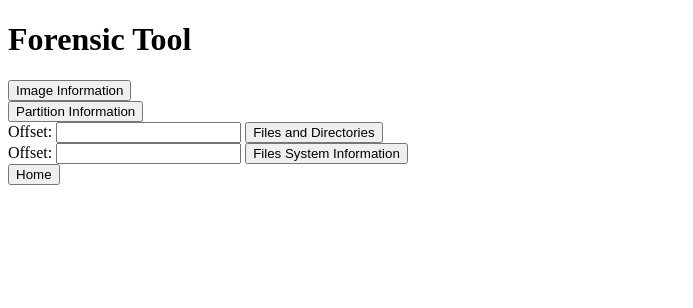
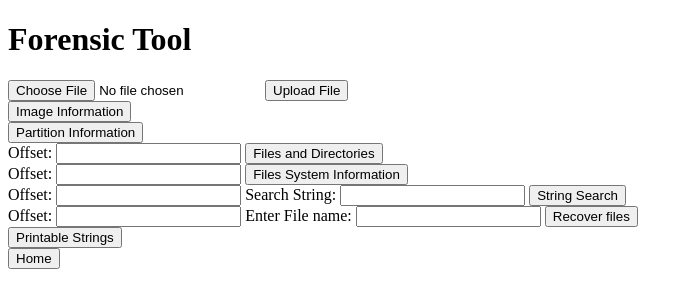
Before and after one commit to mahikagup10/ForensicFramework-CapstoneProject, a Flask app: page / in a window 1280 px wide. Shown: the top 308 px of the page, without its empty margins (0-693 px from the left). Run offline with Flask 3, Linux system fonts and the light colour scheme.

Commit message:
Add files via upload
updated index.html

```diff
--- a/templates/index.html
+++ b/templates/index.html
@@ -7,10 +7,23 @@
 </head>
 <body>
     <h1>Forensic Tool</h1>
+
+    <form id="file-upload-form" action="/home" method="POST" enctype="multipart/form-data">
+     	<input type="file" name="file" accept=".dd, .raw">
+        <button type="submit" id="file-upload-button">Upload File</button>
+    </form>
+
+    <!-- Banner to show file upload confirmation -->
+    <div id="upload-banner" style="display: none;">
+        File uploaded successfully!
+    </div>
+
+
     <form id="image-info-form" action="/execute" method="POST">
         <input type="hidden" name="action" value="img_stat">
         <button type="submit" id="image-info-button">Image Information</button>
     </form>
+
 
     <form id="partition-info-form" action="/execute" method="POST">
         <input type="hidden" name="action" value="mmls">
@@ -31,6 +44,28 @@
 	    <button type="submit" id="fsstat-button">Files System Information</button>
     </form>
 
+    <form id="stringsearch-form" action="/execute" method="POST">
+	    <input type="hidden" name="action" value="stringsearch">
+	    <label for="offset">Offset:</label>
+	    <input type="text" id="offset" name="offset" required>
+	    <label for="searchString">Search String:</label>
+	    <input type="text" id="searchString" name="searchString" required>
+	    <button type="submit" id="stringsearch-button">String Search</button>
+    </form>
+     <form id="recover-form" action="/execute" method="POST">
+	    <input type="hidden" name="action" value="recover">
+	    <label for="offset">Offset:</label>
+	    <input type="text" id="offset" name="offset" required>
+	    <label for="dire">Enter File name:</label>
+	    <input type="text" id="dire" name="dire" required>
+	    <button type="submit" id="recover-button">Recover files</button>
+    </form>
+    <form id="printablestrings-form" action="/execute" method="POST">
+        <input type="hidden" name="action" value="srch_strings">
+        <button type="submit" id="printablestrings-button">Printable Strings</button>
+    </form>
+
+
 
     <div id="output-container"></div>
 
@@ -43,18 +78,56 @@
             const partitionInfoButton = document.getElementById('partition-info-button');
             const flsButton = document.getElementById('fls-button');
             const fsstatButton = document.getElementById('fsstat-button');
+            const stringsearchButton = document.getElementById('stringsearch-button');
+            const recoverButton = document.getElementById('recover-button');
+            const printablestringsButton = document.getElementById('printablestrings-button');
             const homeButton = document.getElementById('home-button');
 
+
             const outputContainer = document.getElementById('output-container');
+            const uploadBanner = document.getElementById('upload-banner');
 
             const imageInfoForm = document.getElementById('image-info-form');
             const partitionInfoForm = document.getElementById('partition-info-form');
             const flsForm = document.getElementById('fls-form');
             const fsstatForm = document.getElementById('fsstat-form');
+            const stringsearchForm = document.getElementById('stringsearch-form');
+            const recoverForm = document.getElementById('recover-form');
+            const printablestringsForm = document.getElementById('printablestrings-form');
+
+            function displayUploadBanner() {
+                uploadBanner.style.display = 'block';
+                setTimeout(function() {
+                    uploadBanner.style.display = 'none';
+                }, 5000); // Hide the banner after 5 seconds (you can adjust the duration).
+            }
 
             function displayOutput(output) {
                 outputContainer.innerHTML = output;
             }
+
+            const fileUploadForm = document.getElementById('file-upload-form');
+		fileUploadForm.addEventListener('submit', async function (event) {
+		    event.preventDefault(); // Prevent the default form submission
+		    const formData = new FormData(fileUploadForm);
+
+		    try {
+			const response = await fetch('/home', {
+			    method: 'POST',
+			    body: formData,
+			});
+
+			if (response.ok) {
+			    // File was successfully uploaded
+			    displayUploadBanner();
+			} else {
+			    // Handle errors here
+			    outputContainer.innerText = 'Error: ' + response.statusText;
+			}
+		    } catch (error) {
+			outputContainer.innerText = 'Error: ' + error.message;
+		    }
+		});
 
             imageInfoForm.addEventListener('submit', function (event) {
                 event.preventDefault(); // Prevent the default form submission
@@ -124,6 +197,56 @@
                 });
             });
 
+	    stringsearchForm.addEventListener('submit', function (event) {
+            	event.preventDefault(); // Prevent the default form submission
+
+            	// Make an AJAX request to execute the stringsearch function
+            	fetch('/execute', {
+                	method: 'POST',
+                	body: new FormData(stringsearchForm),
+            	})
+            	.then(response => response.text())
+            	.then(data => {
+                	displayOutput(data);
+            	})
+            	.catch(error => {
+                	outputContainer.innerText = 'Error: ' + error.message;
+           	 });
+            });
+             recoverForm.addEventListener('submit', function (event) {
+            	event.preventDefault(); // Prevent the default form submission
+
+            	// Make an AJAX request to execute the recover function
+            	fetch('/execute', {
+                	method: 'POST',
+                	body: new FormData(recoverForm),
+            	})
+            	.then(response => response.text())
+            	.then(data => {
+                	displayOutput(data);
+            	})
+            	.catch(error => {
+                	outputContainer.innerText = 'Error: ' + error.message;
+           	 });
+            });
+            printablestringsForm.addEventListener('submit', function (event) {
+                event.preventDefault(); // Prevent the default form submission
+
+                // Make an AJAX request to execute the srch_strings function
+                fetch('/execute', {
+                    method: 'POST',
+                    body: new FormData(printablestringsForm),
+                })
+                .then(response => response.text()) // Use text() instead of json()
+                .then(data => {
+                    displayOutput(data);
+                })
+                .catch(error => {
+                    outputContainer.innerText = 'Error: ' + error.message;
+                });
+            });
+
+
 
             homeButton.addEventListener('click', function () {
                 // Navigate back to the home page ("/")
```
